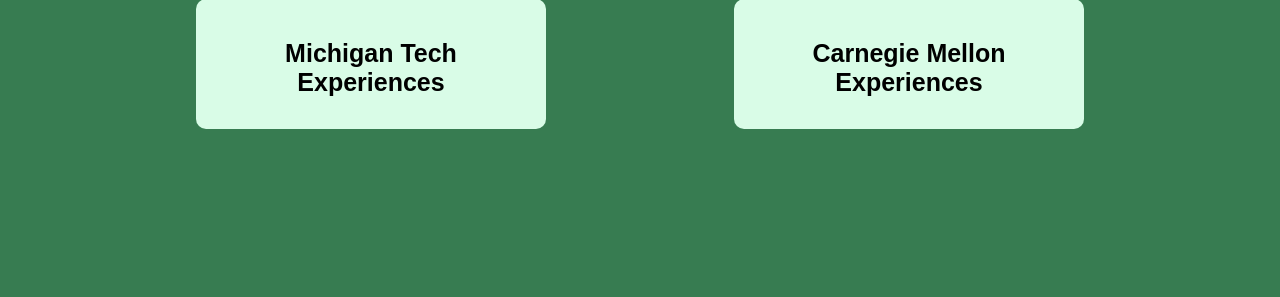
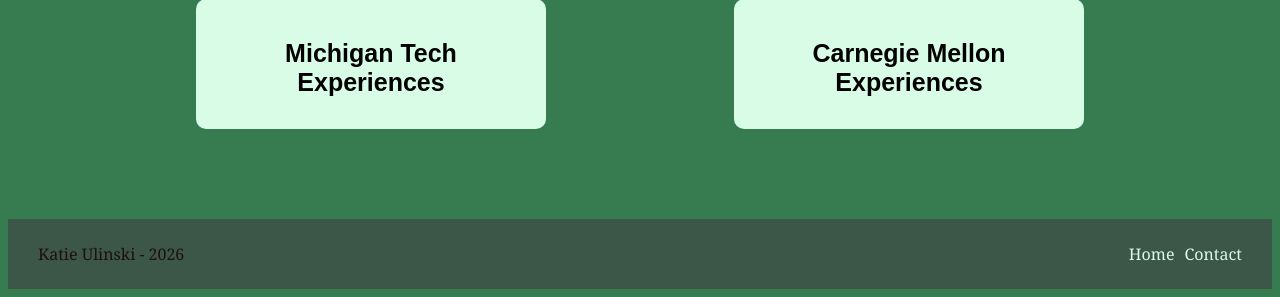
Before and after one commit to Katie-U/Portfolio, a Flask app: page / in a window 1280 px wide. Shown: the part 868-1165 px from the top of the page. Before the commit the page ends 997 px from the top, so only its background shows below. Run offline with Flask 3, Linux system fonts and the light colour scheme; some libraries are stand-ins or nearby versions.

Commit message:
added a footer and changed css structure

```diff
--- /dev/null
+++ b/static/css/base.css
@@ -0,0 +1,63 @@
+body {
+    background-color: #377C51;
+    font-family : "georgia";
+}
+
+nav {
+    display : flex;
+    flex-direction : row;
+    justify-content: flex-end;
+    height : 90px;
+    padding-right : 20px;
+    font-size : 20px;
+    align-items : center;
+    border-top : 2px solid #1F0F0D;
+    border-bottom : 2px solid #1F0F0D;
+}
+
+
+a.navLink {
+    text-decoration : none;
+    color : black;
+    font-size : 25px;
+    padding : 55px;
+}
+
+a.navLink:hover {
+    color : #D9FCE7;
+}
+
+footer {
+    display : flex;
+    flex-direction : row;
+    background-color : #3C5747;
+    height : 70px;
+    margin-top : 90px;
+    justify-content : space-between;
+    align-items : center;
+    padding-left : 30px;
+    padding-right : 30px;
+}
+
+p.footer {
+    color :#1F0F0D;
+}
+
+#footerLinks {
+    display : flex;
+    flex-direction : row;
+    justify-content : space-around;
+
+}
+
+a.footerLink {
+    padding-left : 10px;
+    text-decoration : none;
+    color :#D9FCE7;
+}
+
+h1 {
+    font-size : 60px;
+    margin-bottom : 0px;
+    color : #1F0F0D;
+}
--- a/templates/base.html
+++ b/templates/base.html
@@ -23,7 +23,7 @@
 
         <!-- PNG rather than WebP: Safari still will not render a WebP favicon. -->
         <link rel="icon" href="{{ url_for('static', filename='images/home-icon.png') }}">
-        <link rel="stylesheet" type="text/css" href="{{ url_for('static', filename='css/home-page.css') }}"/>
+        <link rel="stylesheet" type="text/css" href="{{ url_for('static', filename='css/base.css') }}"/>
         {% block styles %}{% endblock %}
         {% block structured_data %}{% endblock %}
     </head>
@@ -53,6 +53,18 @@
 
         {% block content %}{% endblock %}
 
+         <footer>
+            <p class = "footer">Katie Ulinski - 2026</p>
+            <div id = "footerLinks">
+                <a class = "footerLink" href = "{{url_for('index') }}">
+                    <p>Home</p>
+                </a>
+                <a class = "footerLink" href = "{{url_for('contact') }}">
+                    <p>Contact</p>
+                </a>
+            </div>
+        </footer>
+
         <script src="{{ url_for('static', filename='js/main.js') }}" defer></script>
     </body>
 
--- a/templates/index.html
+++ b/templates/index.html
@@ -22,6 +22,11 @@
         }
         </script>
 {% endblock %}
+
+
+ {% block styles %}
+    <link rel="stylesheet" type="text/css" href="{{ url_for('static', filename='css/home-page.css') }}"/>
+ {% endblock %}
 
 {% block content %}
         <div class ="aboveTheFold">
```
Also changed, not shown: static/css/contact.css (+7 -0 lines), static/css/home-page.css (+0 -35 lines).
